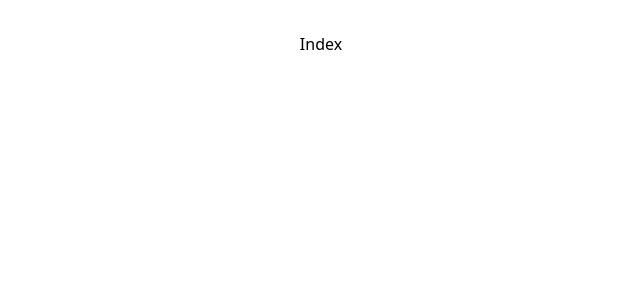
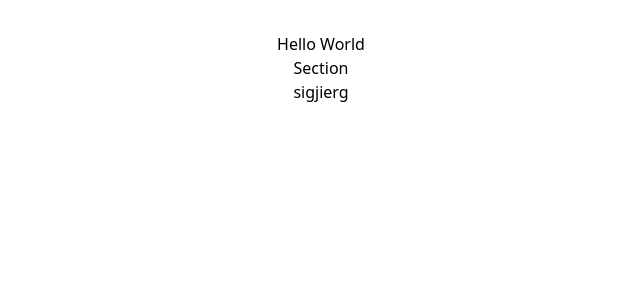
Before and after one commit to PlatenPrime/react-typescript-hub, a React (Vite) app: page / in a window 1280 px wide. Shown: the top 300 px of the page, without its empty margins (319-959 px from the left). Built offline with nearby package versions, Linux system fonts and the light colour scheme.

Commit message:
30.05.2024

```diff
--- a/src/App.tsx
+++ b/src/App.tsx
@@ -1,7 +1,7 @@
 import { } from 'react'
 
 import './App.css'
-import Index from './tutorials/DaveGray/Typescript/9.UtilityTypes/Index'
+import Index from './tutorials/DaveGray/Typescript/12.ReactStart/Index'
 
 
 
--- /dev/null
+++ b/src/tutorials/DaveGray/Typescript/12.ReactStart/Index.tsx
@@ -0,0 +1,20 @@
+import React from 'react'
+
+import Heading from './components/Heading'
+import Section from './components/Section'
+
+
+
+
+
+export default function Index() {
+    return (
+        <>
+            <Heading title="Hello World" />
+            <Section title="Section">
+                sigjierg
+            </Section>
+
+        </>
+    )
+}
--- /dev/null
+++ b/src/tutorials/DaveGray/Typescript/12.ReactStart/components/Heading.tsx
@@ -0,0 +1,14 @@
+import React, { ReactElement } from 'react'
+
+type HeadingProps = {
+    title: string
+}
+
+
+
+
+export default function Heading({ title }: HeadingProps): ReactElement {
+    return (
+        <h1>{title}</h1>
+    )
+}
--- /dev/null
+++ b/src/tutorials/DaveGray/Typescript/12.ReactStart/components/Section.tsx
@@ -0,0 +1,17 @@
+import  { ReactNode } from 'react'
+
+
+type SectionProps = {
+    title?: string
+    children: ReactNode
+}
+
+
+export default function Section({ title = 'My Subheading', children }: SectionProps) {
+    return (
+        <section>
+            <h2>{title}</h2>
+            <p>{children}</p>
+        </section>
+    )
+}
```
